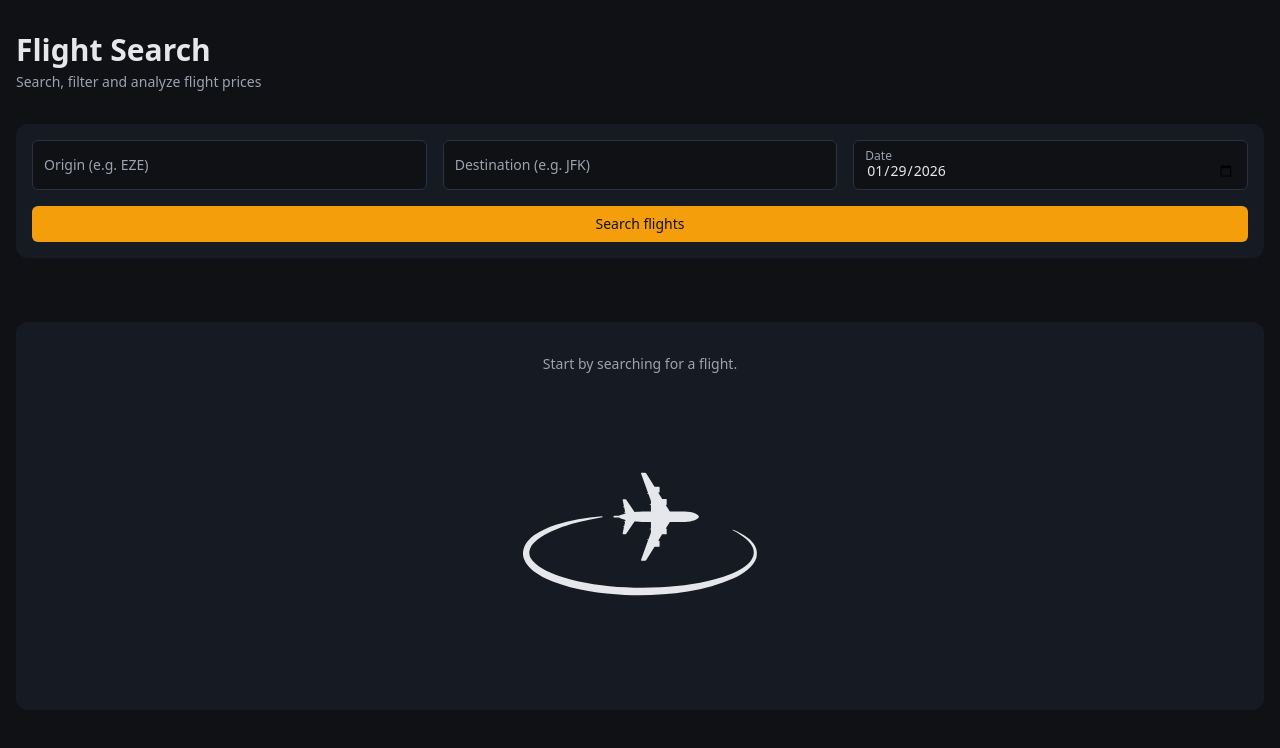
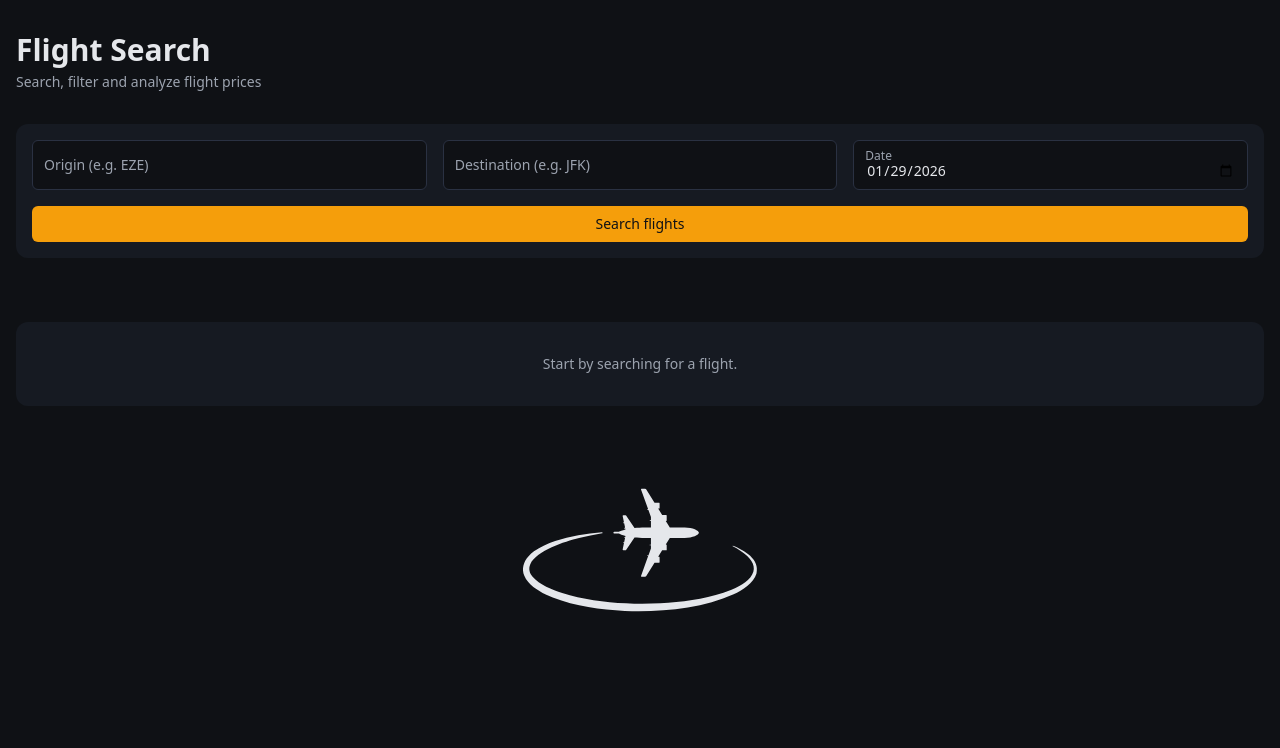
Before and after one commit to Lunatico0/flight-search-engine, a Next.js app: page / in a window 1280 px wide. Shown: the top 748 px of the page. Built offline with nearby package versions, Linux system fonts and the light colour scheme.

Commit message:
feat: validate IATA codes in flight search and improve NoResults component structure

```diff
--- a/src/app/api/flights/search/route.ts
+++ b/src/app/api/flights/search/route.ts
@@ -2,16 +2,25 @@ import { NextRequest, NextResponse } from 'next/server'
 import { getAccessToken } from '@/lib/amadeus'
 import { normalizeFlights } from '@/lib/normalizeFlights'
 
+const IATA_REGEX = /^[A-Z]{3}$/
+
 export async function GET(req: NextRequest) {
   const { searchParams } = new URL(req.url)
 
-  const origin = searchParams.get('origin')
-  const destination = searchParams.get('destination')
+  const origin = searchParams.get('origin')?.trim().toUpperCase()
+  const destination = searchParams.get('destination')?.trim().toUpperCase()
   const departureDate = searchParams.get('date')
 
   if (!origin || !destination || !departureDate) {
     return NextResponse.json(
       { error: 'Missing required parameters' },
+      { status: 400 }
+    )
+  }
+
+  if (!IATA_REGEX.test(origin) || !IATA_REGEX.test(destination)) {
+    return NextResponse.json(
+      { error: 'Invalid IATA airport code' },
       { status: 400 }
     )
   }
@@ -37,12 +46,12 @@ export async function GET(req: NextRequest) {
     },
   })
 
-  const rawData = await res.json();
+  const rawData = await res.json()
 
-  if (!res.ok) {
+  if (!res.ok || !rawData?.data) {
     return NextResponse.json([], { status: 200 })
   }
 
-  const flights = normalizeFlights(rawData);
+  const flights = normalizeFlights(rawData)
   return NextResponse.json(flights)
 }
--- a/src/app/globals.css
+++ b/src/app/globals.css
@@ -1,76 +1,18 @@
 @import "tailwindcss";
 
-/* =========================
-   Theme tokens
-   ========================= */
+/* theme tokens  */
 
 @theme {
-  /* Backgrounds */
   --color-background: #0f1115;
-  /* main app bg */
   --color-surface: #161a22;
-  /* cards */
   --color-surface-muted: #1c2230;
-  /* hover / subtle */
 
-  /* Borders */
   --color-border: #2a3142;
 
-  /* Text */
   --color-text: #e5e7eb;
   --color-text-muted: #9ca3af;
 
-  /* Primary accent (warm tech) */
   --color-primary: #f59e0b;
-  /* amber */
-  --color-primary-soft: #f59e0b1a;
-  /* amber / 10% */
-
-  /* States */
-  --color-success: #22c55e;
-  --color-danger: #ef4444;
-
-  /* Fonts */
-  --font-sans: ui-sans-serif, system-ui, -apple-system,
-    BlinkMacSystemFont, "Segoe UI", Roboto, Helvetica,
-    Arial, "Apple Color Emoji", "Segoe UI Emoji";
-
-  --font-mono: ui-monospace, SFMono-Regular, Menlo,
-    Monaco, Consolas, "Liberation Mono", "Courier New",
-    monospace;
-}
-
-/* @theme {
-  --color-surface: oklch(26% 0.035 240);
-  --color-surface-muted: oklch(30% 0.04 240);
-
-  --color-text: oklch(92% 0.01 240);
-  --color-text-muted: oklch(70% 0.02 240);
-  --color-text-soft: oklch(60% 0.02 240);
-
-  --color-border: oklch(35% 0.03 240);
-
-  --color-primary: oklch(75% 0.15 70);
-  --color-primary-soft: oklch(75% 0.15 70 / 0.15);
-
-  --color-success: #22c55e;
-  --color-danger: #ef4444;
-
-  --color-focus: oklch(78% 0.14 250);
-
-  --color-background: oklch(20% 0.03 240);
-} */
-
-/* @theme {
-  --color-background: #eaecf0;
-  --color-surface: #dde1e9;
-  --color-surface-muted: #1c2230;
-
-  --color-border: #2a3142;
-  --color-text: #14161a;
-  --color-text-muted: #9ca3af;
-
-  --color-primary: #f59f0a;
   --color-primary-soft: #f59e0b1a;
 
   --color-success: #22c55e;
@@ -83,11 +25,8 @@
   --font-mono: ui-monospace, SFMono-Regular, Menlo,
     Monaco, Consolas, "Liberation Mono", "Courier New",
     monospace;
-} */
+}
 
-/* =========================
-   Base styles
-   ========================= */
 html {
   font-family: ui-sans-serif, system-ui, -apple-system,
     BlinkMacSystemFont, "Segoe UI", Roboto, Helvetica,
--- a/src/components/NoResults/NoResults.tsx
+++ b/src/components/NoResults/NoResults.tsx
@@ -28,9 +28,9 @@ export function NoResults({
       : COPY[variant]
 
   return (
+    <div>
+      {/* Text */}
       <div className="mt-8 flex flex-col items-center gap-4 rounded-xl bg-surface p-8 text-center">
-
-      {/* Text */}
         <p
           className={`text-sm ${variant === 'error'
             ? 'text-danger'
@@ -39,6 +39,7 @@ export function NoResults({
         >
           {text}
         </p>
+      </div>
 
       {/* SVG */}
       <AirplaneIcon className={`mx-auto h-40 w-40 md:h-72 md:w-72 ${variant === 'idle' ? 'text-text' : 'text-text-muted'}`} />
--- a/src/components/SearchForm/SearchForm.tsx
+++ b/src/components/SearchForm/SearchForm.tsx
@@ -34,7 +34,11 @@ export function SearchForm({ onSearch, initialValues }: SearchFormProps) {
 
   function handleSubmit(e: React.FormEvent) {
     e.preventDefault()
-    onSearch({ origin, destination, date })
+    onSearch({
+      origin: origin.trim().toUpperCase(),
+      destination: destination.trim().toUpperCase(),
+      date
+    })
   }
 
   const fieldClass =
```
Also changed, not shown: public/AirPlane.svg. Lines whose indentation alone changed are shown as unchanged.
